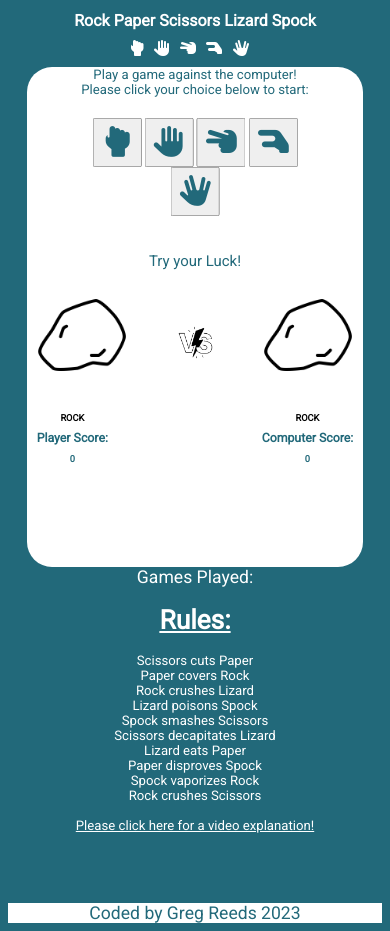
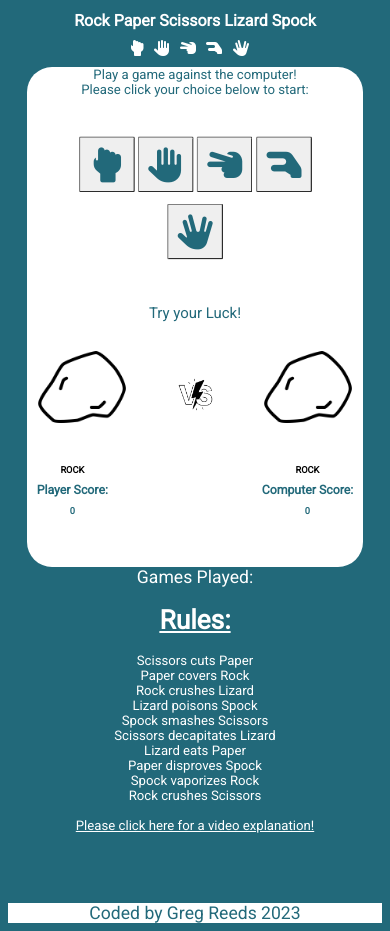
Before and after one commit to greggie87/RPSLS-Game, a plain HTML site: page index.html in a window 390 px wide. Drawn offline with Linux system fonts and the light colour scheme.

Commit message:
Style buttons to combat bug on mobile devices

```diff
--- a/assets/css/style.css
+++ b/assets/css/style.css
@@ -48,13 +48,23 @@ a {
 }
 
 .btn {
-    width: 70px;
-    height: 70px;
-    font-size: 250%;
+    width: 80px;
+    height: 80px;
+    outline-color: transparent;
+    border-color: grey;
+    position: relative;
+    border-radius: 0.2em;
+    text-align: center;
+    margin-top: 15px;
+}
+
+.icon {
+    font-size: 50px;
+    position: absolute;
     color: rgb(34, 105, 122);
-    display: inline-block;
-    justify-content: center;
-    align-items: center;
+    top: 50%;
+    left: 50%;
+    transform: translate(-50%, -50%)
 }
 
 /* Game result area */
--- a/index.html
+++ b/index.html
@@ -38,35 +38,35 @@
       <!-- choice buttons -->
       <div class="options">
         <button id="rock" class="btn btn-primary" aria-label="Button for rock">
-          <i class="fa-solid fa-hand-back-fist"></i>
+          <i class="icon fa-solid fa-hand-back-fist"></i>
         </button>
         <button
           id="paper"
           class="btn btn-primary"
           aria-label="Button for paper"
         >
-          <i class="fa-solid fa-hand"></i>
+          <i class="icon fa-solid fa-hand"></i>
         </button>
         <button
           id="scissors"
           class="btn btn-primary"
           aria-label="Button for scissors"
         >
-          <i class="fa-solid fa-hand-scissors"></i>
+          <i class="icon fa-solid fa-hand-scissors"></i>
         </button>
         <button
           id="lizard"
           class="btn btn-primary"
           aria-label="Button for lizard"
         >
-          <i class="fa-solid fa-hand-lizard"></i>
+          <i class="icon fa-solid fa-hand-lizard"></i>
         </button>
         <button
           id="spock"
           class="btn btn-primary"
           aria-label="Button for spock"
         >
-          <i class="fa-solid fa-hand-spock"></i>
+          <i class="icon fa-solid fa-hand-spock"></i>
         </button>
       </div>
       <!-- Result of win loss or tie -->
```
